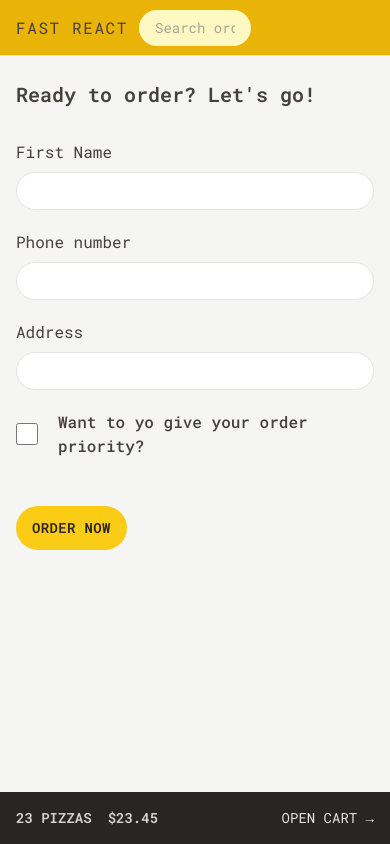
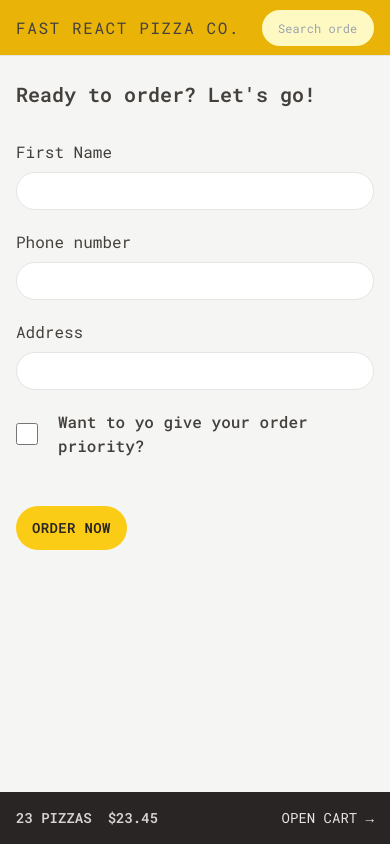
Before and after one commit to jetstream1128/fast-react-pizza, a React (Vite) app: page /order/new in a window 390 px wide. Built offline with nearby package versions, Linux system fonts and the light colour scheme.

Commit message:
Installing RTL

```diff
--- a/package.json
+++ b/package.json
@@ -10,8 +10,10 @@
     "preview": "vite preview"
   },
   "dependencies": {
+    "@reduxjs/toolkit": "^2.2.4",
     "react": "^18.2.0",
     "react-dom": "^18.2.0",
+    "react-redux": "^9.1.2",
     "react-router-dom": "^6.23.0"
   },
   "devDependencies": {
--- a/src/features/order/SearchOrder.jsx
+++ b/src/features/order/SearchOrder.jsx
@@ -18,7 +18,7 @@ function SearchOrder() {
         placeholder="Search order #"
         value={query}
         onChange={(e) => setQuery(e.target.value)}
-        className="absolute left-1/2 top-1/2 w-28 -translate-x-1/2 -translate-y-1/2 rounded-full bg-yellow-100 px-4 py-2 text-sm transition-all duration-300 placeholder:text-stone-400 focus:outline-none focus:ring focus:ring-yellow-500 focus:ring-opacity-50 sm:w-64 sm:focus:w-72"
+        className="placeholder:text-s tone-400 w-28 rounded-full bg-yellow-100 px-4 py-2 text-sm transition-[width] duration-300 placeholder:text-xs focus:outline-none focus:ring focus:ring-yellow-600 focus:ring-opacity-50 sm:w-64 sm:focus:w-72 md:absolute md:left-1/2 md:top-1/2 md:-translate-x-1/2 md:-translate-y-1/2 md:placeholder:text-sm"
       />
     </form>
   );
--- a/src/ui/Header.jsx
+++ b/src/ui/Header.jsx
@@ -4,7 +4,7 @@ import Username from "../features/user/Username";
 
 function Header() {
   return (
-    <header className="relative flex h-14 items-center justify-between border-b border-stone-200 bg-yellow-500 px-4 py-3 uppercase sm:px-6">
+    <header className="flex h-14 items-center justify-between border-b border-stone-200 bg-yellow-500 px-4 py-3 uppercase sm:px-6 md:relative">
       <Link to="/" className="tracking-widest">
         Fast React Pizza Co.
       </Link>
```
Also changed, not shown: 1 other file (tests, documents, lock files or other folders).
